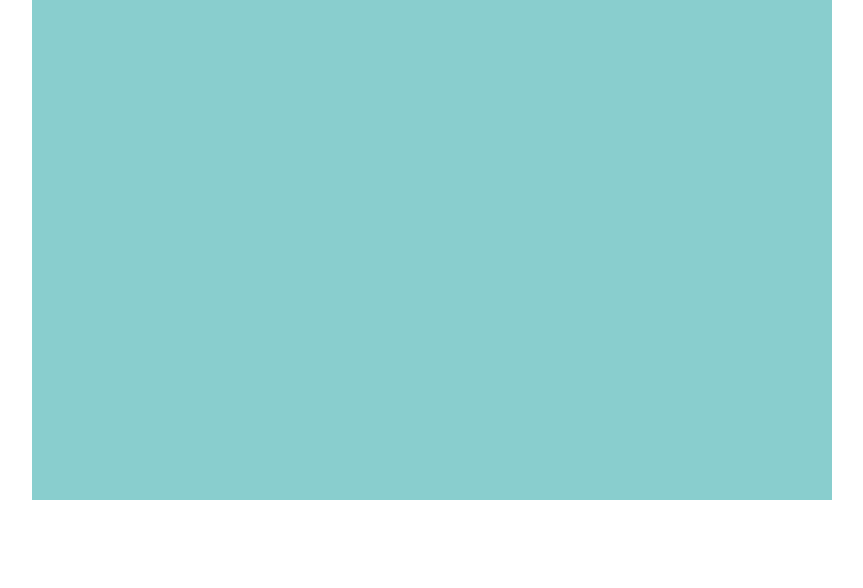
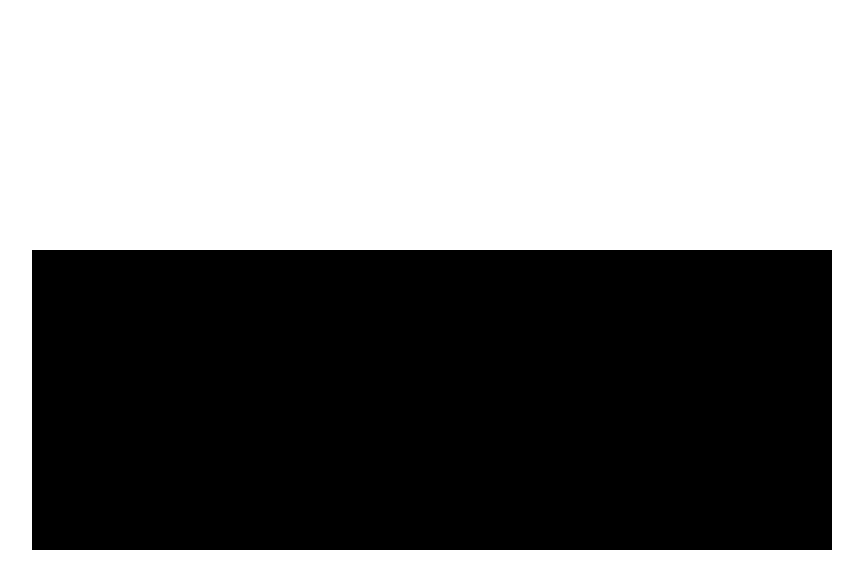
Before and after one commit to Thibault-Monnier/pacman, a plain HTML site: page index.html in a window 1280 px wide. Shown: the whole page, without its empty margins (208-1071 px from the left). Drawn offline with Linux system fonts and the light colour scheme.

Commit message:
centered canvas

```diff
--- a/index.html
+++ b/index.html
@@ -9,22 +9,24 @@
       }
 
       canvas {
-        background: rgb(137, 206, 206);
-        display: block;
-        margin: 0 auto;
+        background: rgb(0, 0, 0);
       }
     </style>
   </head>
 
   <body>
-    <canvas id="myCanvas" width="800" height="500"></canvas>
+    <div
+      style="
+        height: 100vh;
+        display: flex;
+        align-items: center;
+        justify-content: center;
+      "
+    >
+      <canvas id="myCanvas" width="800" height="300"></canvas>
+    </div>
 
     <script>
-
-
-
-
-
 
     </script>
   </body>
```
